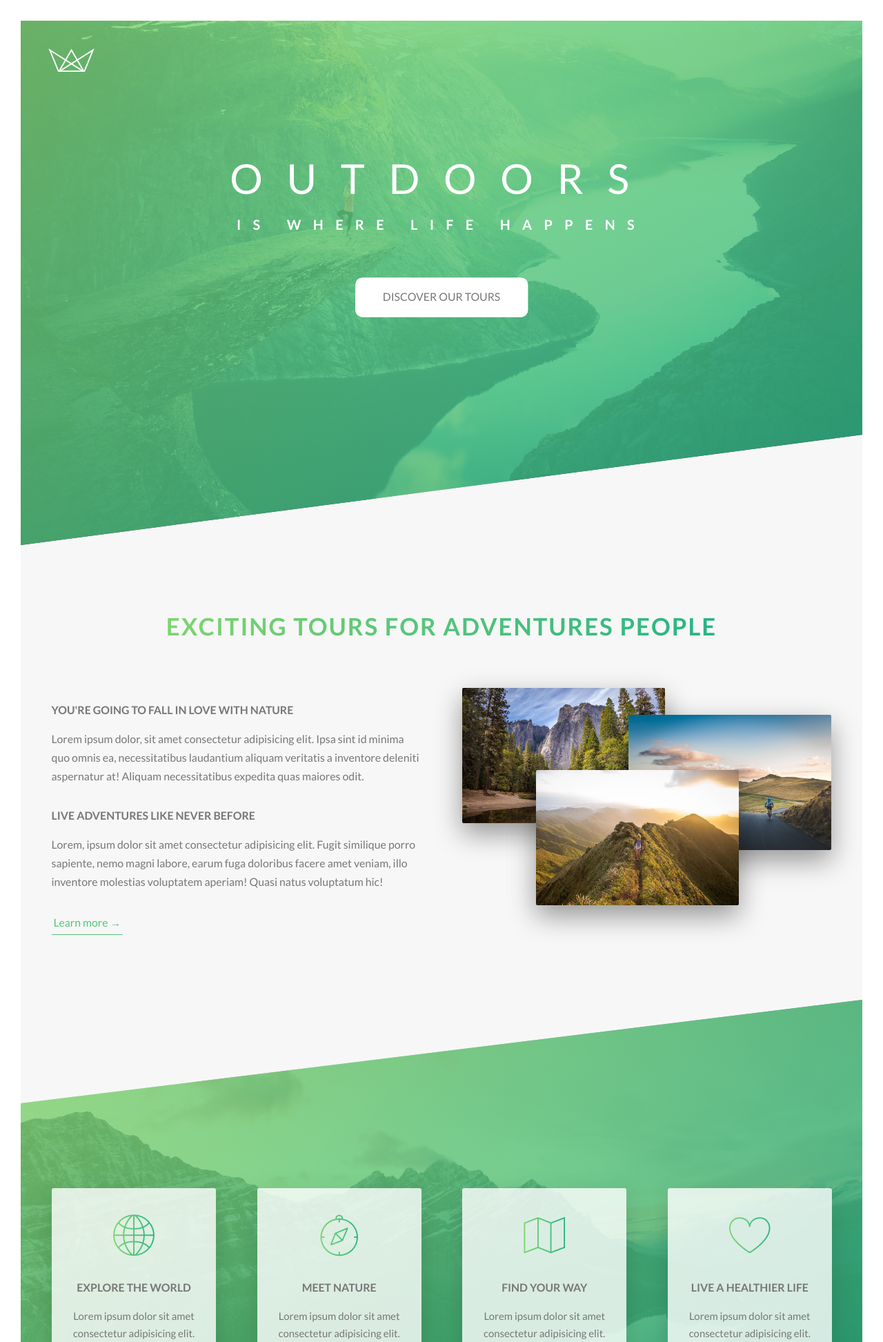
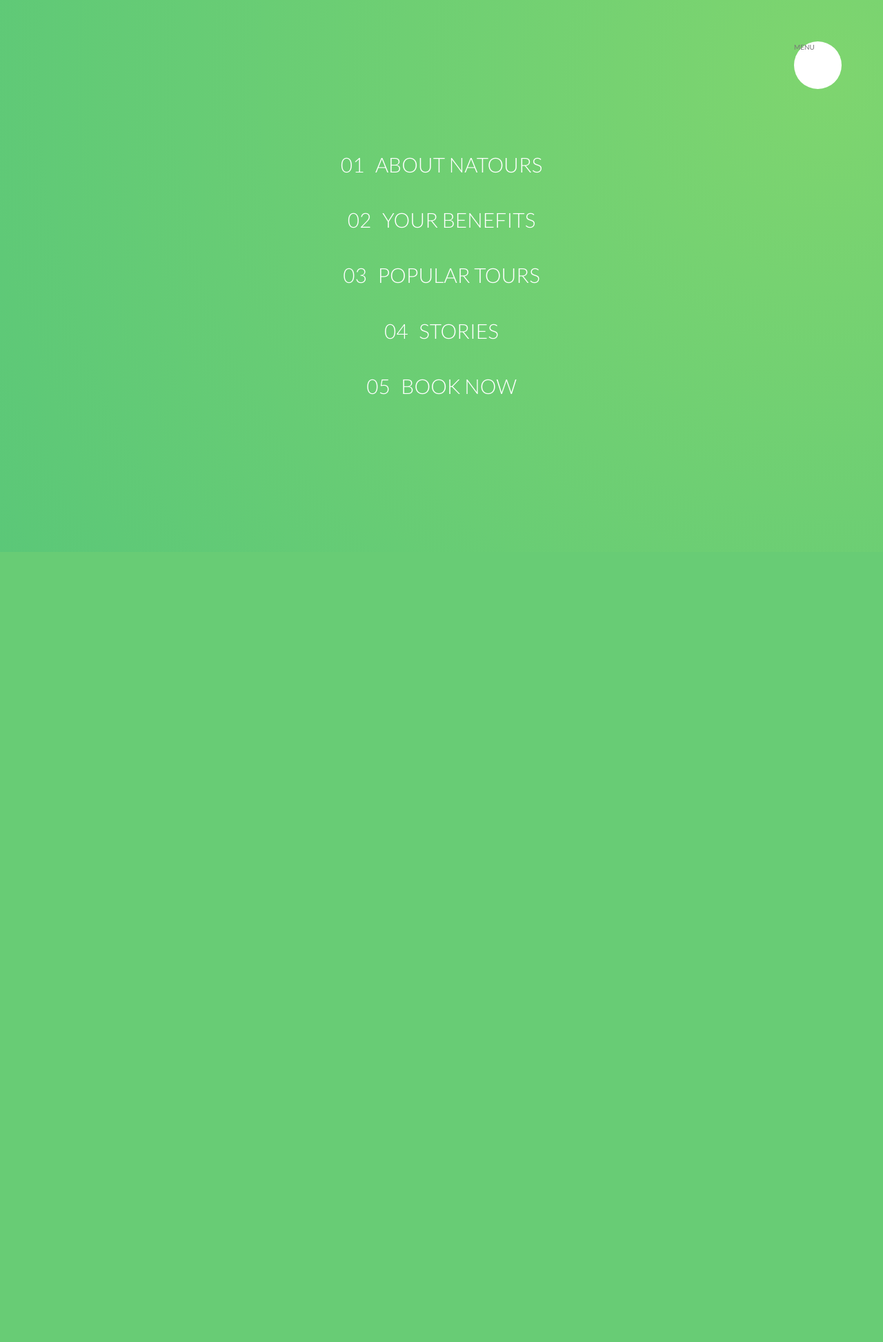
Before and after one commit to albsector/natours-landing-page, a PHP site: page /index.html in a window 1280 px wide. Shown: the top 1945 px of the page at 69% size. After the commit the page ends 800 px from the top, so only its background shows below. Run offline with PHP 8.4, Linux system fonts and the light colour scheme.

Commit message:
49. Building the Navigation - Part 1

```diff
--- a/css/style.css
+++ b/css/style.css
@@ -463,6 +463,69 @@
 .form__radio-input:checked + .form__radio-label .form__radio-button::after {
   opacity: 1; }
 
+.navigation__checkbox {
+  display: none; }
+
+.navigation__button {
+  background-color: #fff;
+  height: 7rem;
+  width: 7rem;
+  position: fixed;
+  top: 6rem;
+  right: 6rem;
+  border-radius: 50%;
+  z-index: 2000; }
+
+.navigation__background {
+  height: 6rem;
+  width: 6rem;
+  border-radius: 50%;
+  position: fixed;
+  top: 6.5rem;
+  right: 6.5rem;
+  background-image: radial-gradient(#7ed56f, #28b485);
+  z-index: 1000;
+  transform: scale(80); }
+
+.navigation__nav {
+  height: 100vh;
+  width: 100%;
+  position: fixed;
+  top: 0;
+  right: 0;
+  z-index: 1500; }
+
+.navigation__list {
+  position: absolute;
+  top: 50%;
+  left: 50%;
+  transform: translate(-50%, -50%);
+  list-style: none;
+  text-align: center; }
+
+.navigation__item {
+  margin: 1rem; }
+
+.navigation__link:link, .navigation__link:visited {
+  display: inline-block;
+  font-size: 3rem;
+  font-weight: 300;
+  padding: 1rem 2rem;
+  color: #fff;
+  text-decoration: none;
+  text-transform: uppercase;
+  background-image: linear-gradient(120deg, transparent 0%, transparent 50%, #fff 50%);
+  background-size: 220%;
+  transition: all 0.4s; }
+  .navigation__link:link span, .navigation__link:visited span {
+    margin-right: 1rem;
+    display: inline-block; }
+
+.navigation__link:hover, .navigation__link:active {
+  background-position: 100%;
+  color: #55c57a;
+  transform: translateX(1rem); }
+
 .header {
   height: 95vh;
   background-image: linear-gradient(to right bottom, rgba(126, 213, 111, 0.8), rgba(40, 180, 133, 0.8)), url(../img/hero.jpg);
--- a/index.html
+++ b/index.html
@@ -13,6 +13,34 @@
         <title>Natours | Exciting tours for adventurous people</title>
     </head>
     <body>
+
+        <div class="navigation">
+            <input type="checkbox" class="navigation__checkbox" id="navi-toggle">
+            <label for="navi-toggle" class="navigation__button">
+                MENU
+            </label>
+            <div class="navigation__background">&nbsp;</div>
+            <nav class="navigation__nav">
+                <ul class="navigation__list">
+                    <li class="navigation__item">
+                        <a href="#" class="navigation__link"><span>01</span> About Natours</a>
+                    </li>
+                    <li class="navigation__item">
+                        <a href="#" class="navigation__link"><span>02</span> Your benefits</a>
+                    </li>
+                    <li class="navigation__item">
+                        <a href="#" class="navigation__link"><span>03</span> Popular tours</a>
+                    </li>
+                    <li class="navigation__item">
+                        <a href="#" class="navigation__link"><span>04</span> Stories</a>
+                    </li>
+                    <li class="navigation__item">
+                        <a href="#" class="navigation__link"><span>05</span> Book now</a>
+                    </li>
+                </ul>
+            </nav>
+        </div>
+
         <header class="header">
             <div class="header__logo-box">
                 <img src="img/logo-white.png" alt="Logo" class="header__logo">
--- /dev/null
+++ b/sass/layout/_navigation.scss
@@ -0,0 +1,79 @@
+.navigation {
+    &__checkbox {
+        display: none;
+    }
+
+    &__button {
+        background-color: $color-white;
+        height: 7rem;
+        width: 7rem;
+        position: fixed;
+        top: 6rem;
+        right: 6rem;
+        border-radius: 50%;
+        z-index: 2000;
+    }
+
+    &__background {
+        height: 6rem;
+        width: 6rem;
+        border-radius: 50%;
+        position: fixed;
+        top: 6.5rem;
+        right: 6.5rem;
+        background-image: radial-gradient($color-primary-light, $color-primary-dark);
+        z-index: 1000;
+
+        transform: scale(80);
+    }
+
+    &__nav {
+        height: 100vh;
+        width: 100%;
+        position: fixed;
+        top: 0;
+        right: 0;
+        z-index: 1500;
+    }
+
+    &__list {
+        position: absolute;
+        top: 50%;
+        left: 50%;
+        transform: translate(-50%, -50%);
+        list-style: none;
+        text-align: center;
+    }
+
+    &__item {
+        margin: 1rem;
+    }
+
+    &__link {
+        &:link,
+        &:visited {
+            display: inline-block;
+            font-size: 3rem;
+            font-weight: 300;
+            padding: 1rem 2rem;
+            color: $color-white;
+            text-decoration: none;
+            text-transform: uppercase;
+            background-image: linear-gradient(120deg, transparent 0%, transparent 50%, $color-white 50%);
+            background-size: 220%;
+            transition: all 0.4s;
+
+            span {
+                margin-right: 1rem;
+                display: inline-block;
+            }
+        }
+
+        &:hover,
+        &:active{
+            background-position: 100%;
+            color: $color-primary;
+            transform: translateX(1rem);
+        }
+    }
+}
--- a/sass/main.scss
+++ b/sass/main.scss
@@ -15,6 +15,7 @@
 @import "components/bg-video";
 @import "components/form";
 
+@import "layout/navigation";
 @import "layout/header";
 @import "layout/grid";
 @import "layout/footer";
```
